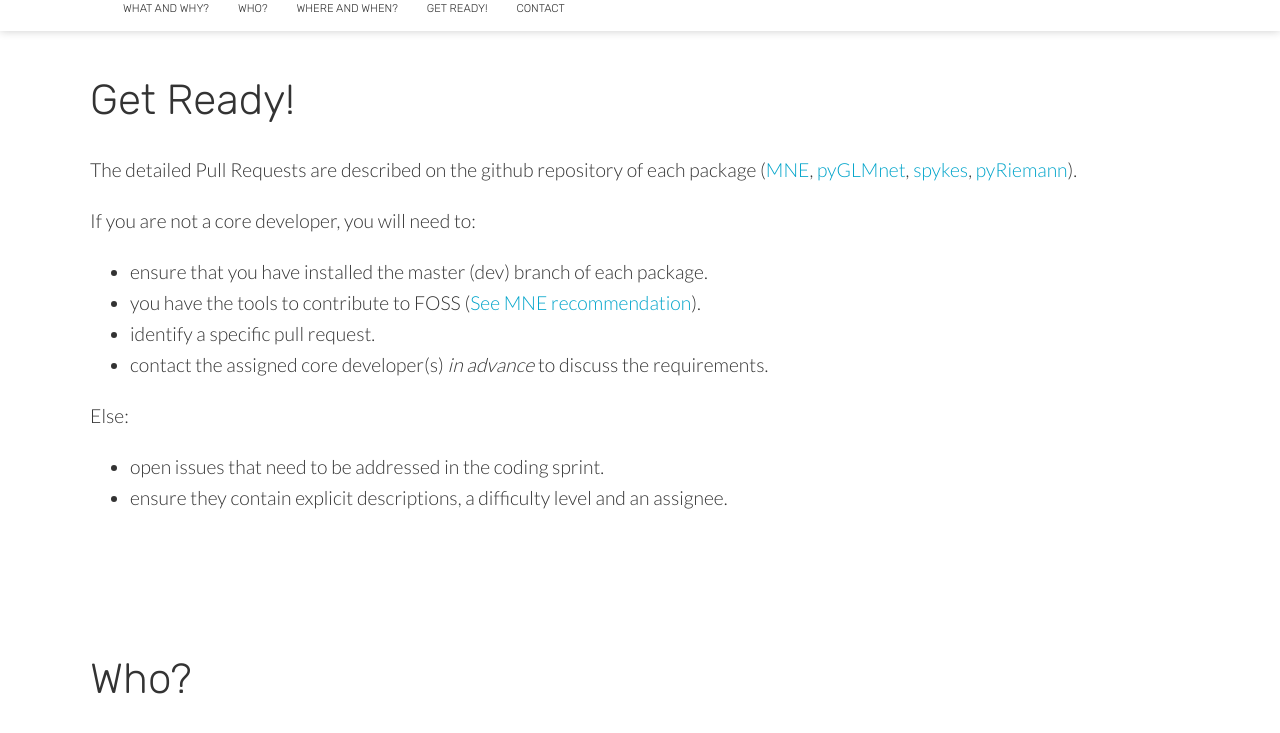
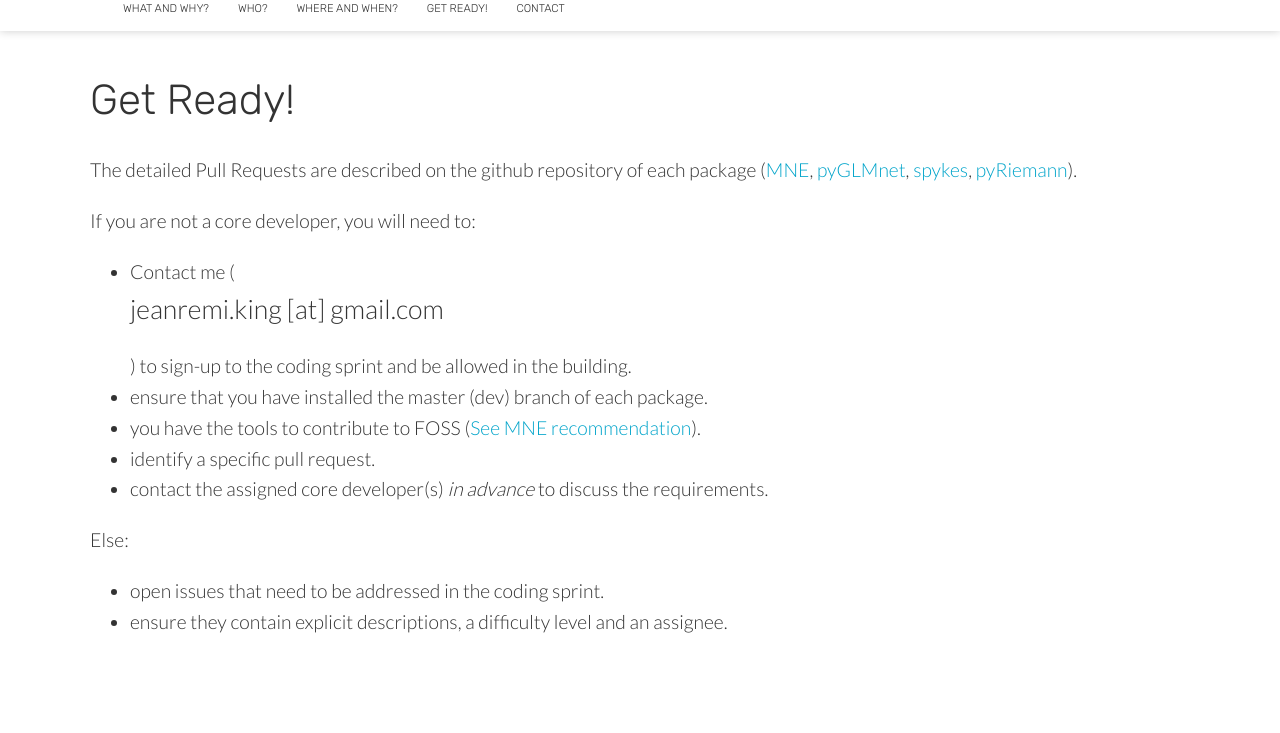
Before and after one commit to mne-tools/sprint2019, a Jekyll site: the page built from index.html, in a window 1280 px wide and 900 px high, scrolled down 1933 px, cut to the strip 0-760 px from the top of the window. Shown: the top 733 px of the strip. Built offline with Jekyll 4.4.1, drawn with Linux system fonts in a browser that asks for light colours; nearby versions of some CDN libraries; the list of posts is cut into pages by our own code.

Commit message:
enh: add contact/sign up requirement

```diff
--- a/index.html
+++ b/index.html
@@ -70,6 +70,7 @@ map:
           If you are not a core developer, you will need to:
           </p>
   				<ul>
+              <li> Contact me  (<p>jeanremi.king [at] gmail.com</p>) to sign-up to the coding sprint and be allowed in the building.</li>
   				    <li> ensure that you have installed the master (dev) branch of each package.</li>
               <li> you have the tools to contribute to FOSS (<a href='http://mne-tools.github.io/stable/contributing.html?highlight=contribute'>See MNE recommendation</a>).</li>
               <li> identify a specific pull request.</li>
```
